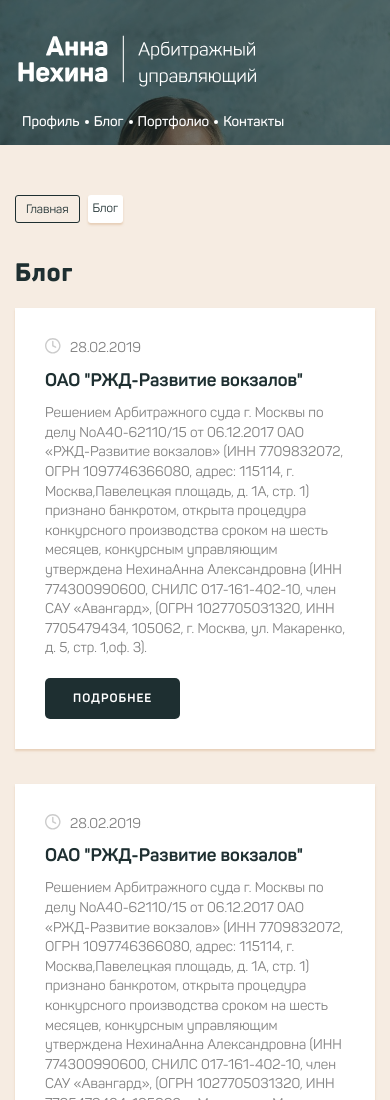
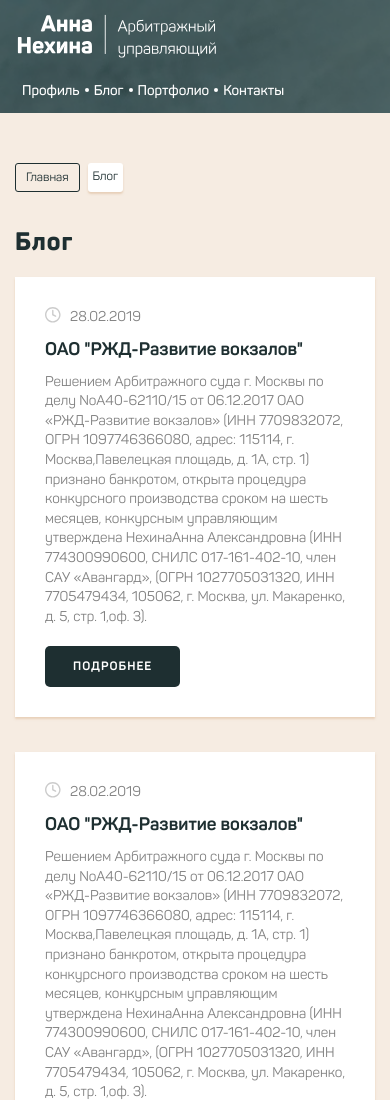
Before and after one commit to xkoredeus/arbitrazh, a website: page app/blog.html in a window 390 px wide. Shown: the top 1100 px of the page. Drawn offline with Linux system fonts and the light colour scheme; files whose address does not match are found by name.

Commit message:
marks in inner header

```diff
--- a/app/sass/media.sass
+++ b/app/sass/media.sass
@@ -70,6 +70,8 @@
 	.header__nav-link span::before
 		display: none
 @media screen and (max-width: 768px)
+	.banner_inner
+		background-size: 530%
 	.header
 		padding-bottom: 0
 	.section__ttl
@@ -88,6 +90,10 @@
 		right: -14px
 		transform: scale(.7)
 @media screen and (max-width: 576px)
+	.header
+		padding-top: 10px
+		.header__logo img
+			max-width: 250px
 	.section
 		padding: 40px 0
 	.offer__mouse
```
Also changed, not shown: app/css/media.css.
